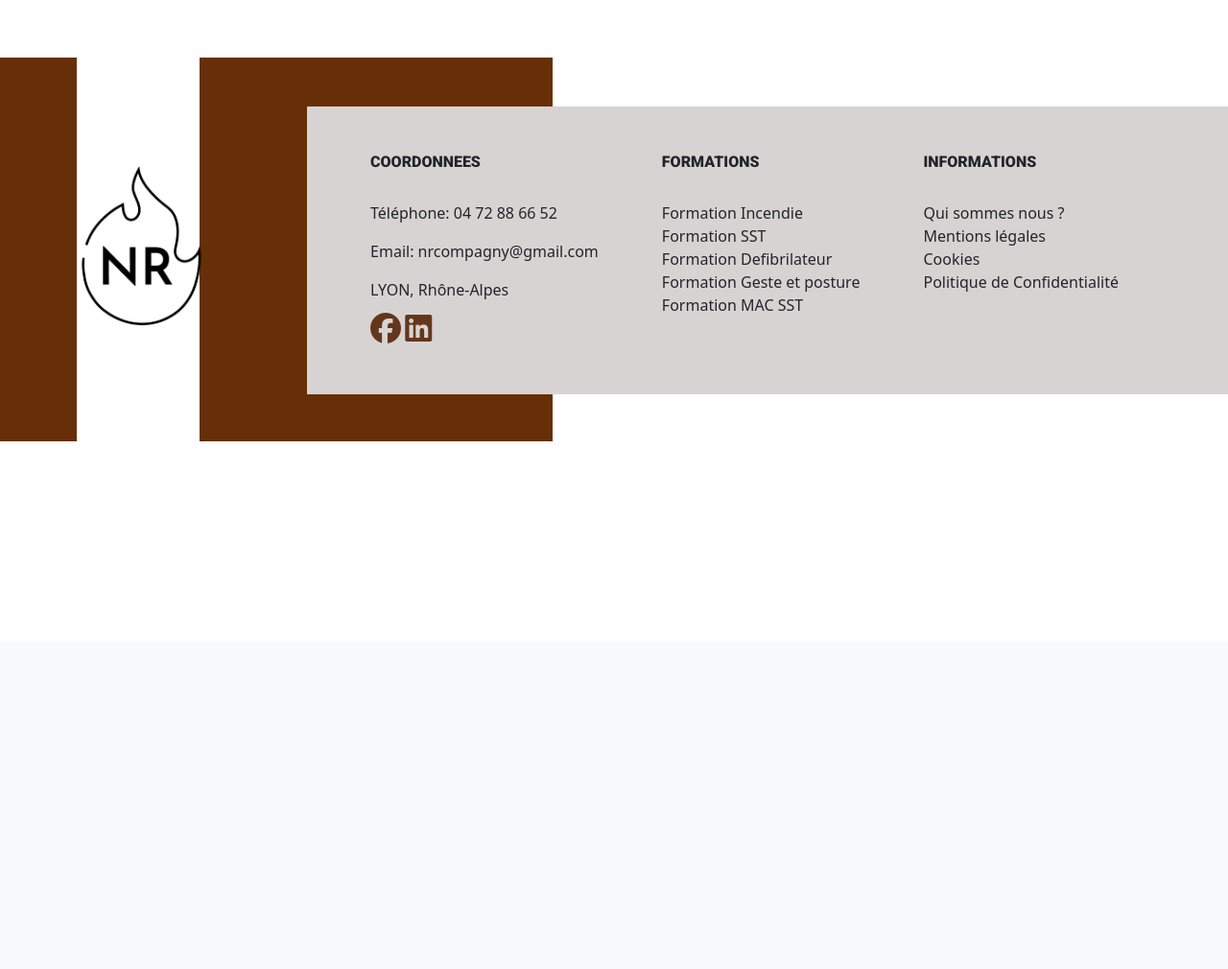
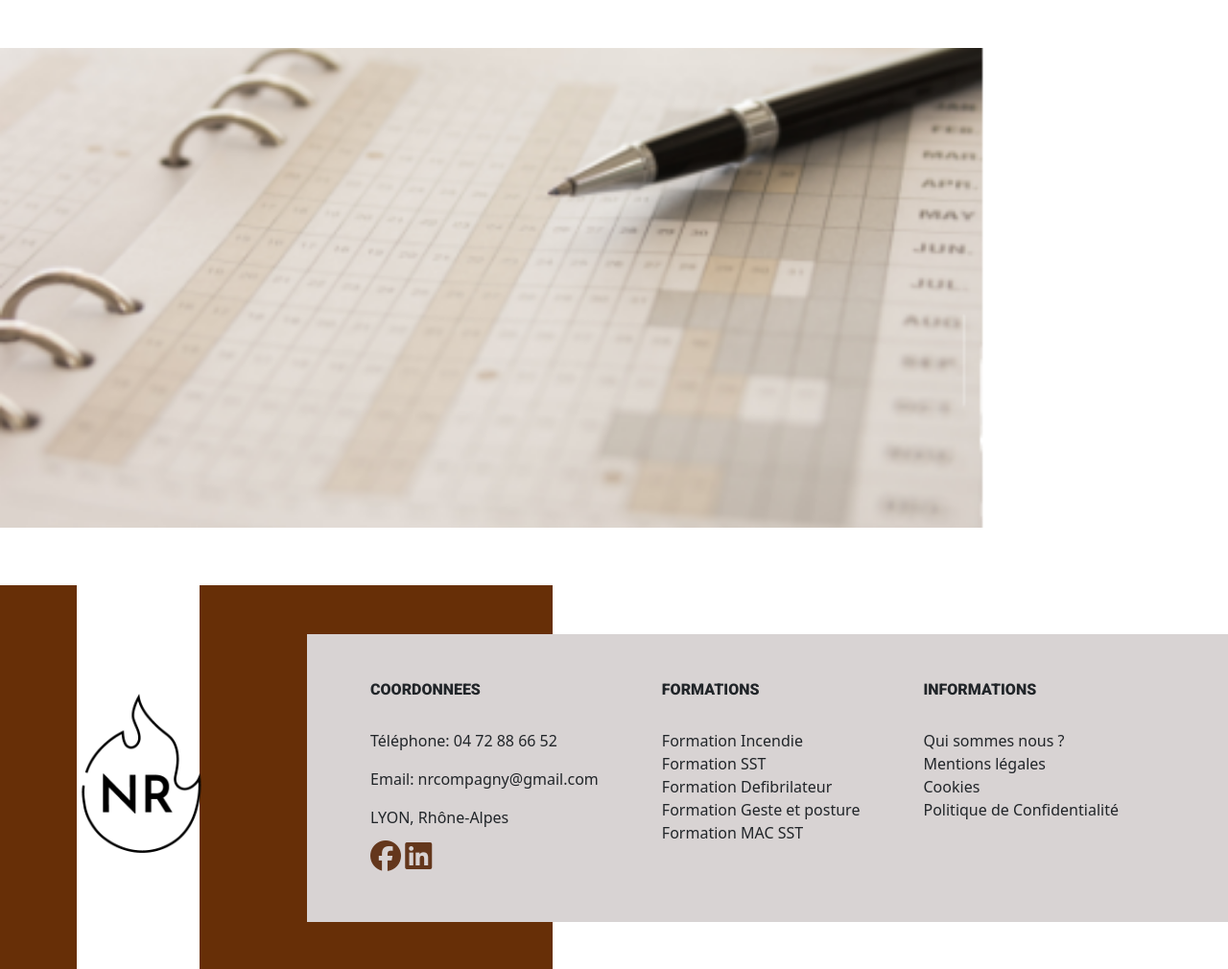
Before and after one commit to TheMaxium69/NRPrevention-SiteWeb, a PHP site: page /calendrier.php in a window 1280 px wide. Shown: the part 132-1142 px from the top of the page at 96% size. Before the commit the page ends 592 px from the top, so only its background shows below. Run offline with PHP 8.4, Linux system fonts and the light colour scheme.

Commit message:
calendar c est la hess

```diff
--- a/calendrier.php
+++ b/calendrier.php
@@ -3,7 +3,11 @@ $page = 2;
 head($page); ?>
 
 <body>
-    <header> <?php navbar($page); ?> </header>
+    <header> <?php navbar($page); ?>
+    <div class="displayback-calendar">
+
+        </div>
+    </header>
 
 
 
--- /dev/null
+++ b/css/calendrier.css
@@ -0,0 +1,8 @@
+.displayback-calendar{
+    background-image: url("../assets/2-removebg-preview.png");
+    height: 500px;
+    background-repeat: no-repeat;
+    background-position: center;
+    background-size: 100%;
+    margin-top: 50px ;
+}
--- a/extension/link.phtml
+++ b/extension/link.phtml
@@ -3,3 +3,4 @@
 <link rel="stylesheet" type="text/css" media="screen" href="css/navbar.css">
 <link rel="stylesheet" type="text/css" media="screen" href="css/footer.css">
 <link rel="stylesheet" type="text/css" media="screen" href="css/qualiopi.css">
+<link rel="stylesheet" type="text/css" media="screen" href="css/calendrier.css">
```
Also changed, not shown: css/navbar.css (line endings or trailing spaces), formation.php (added).
